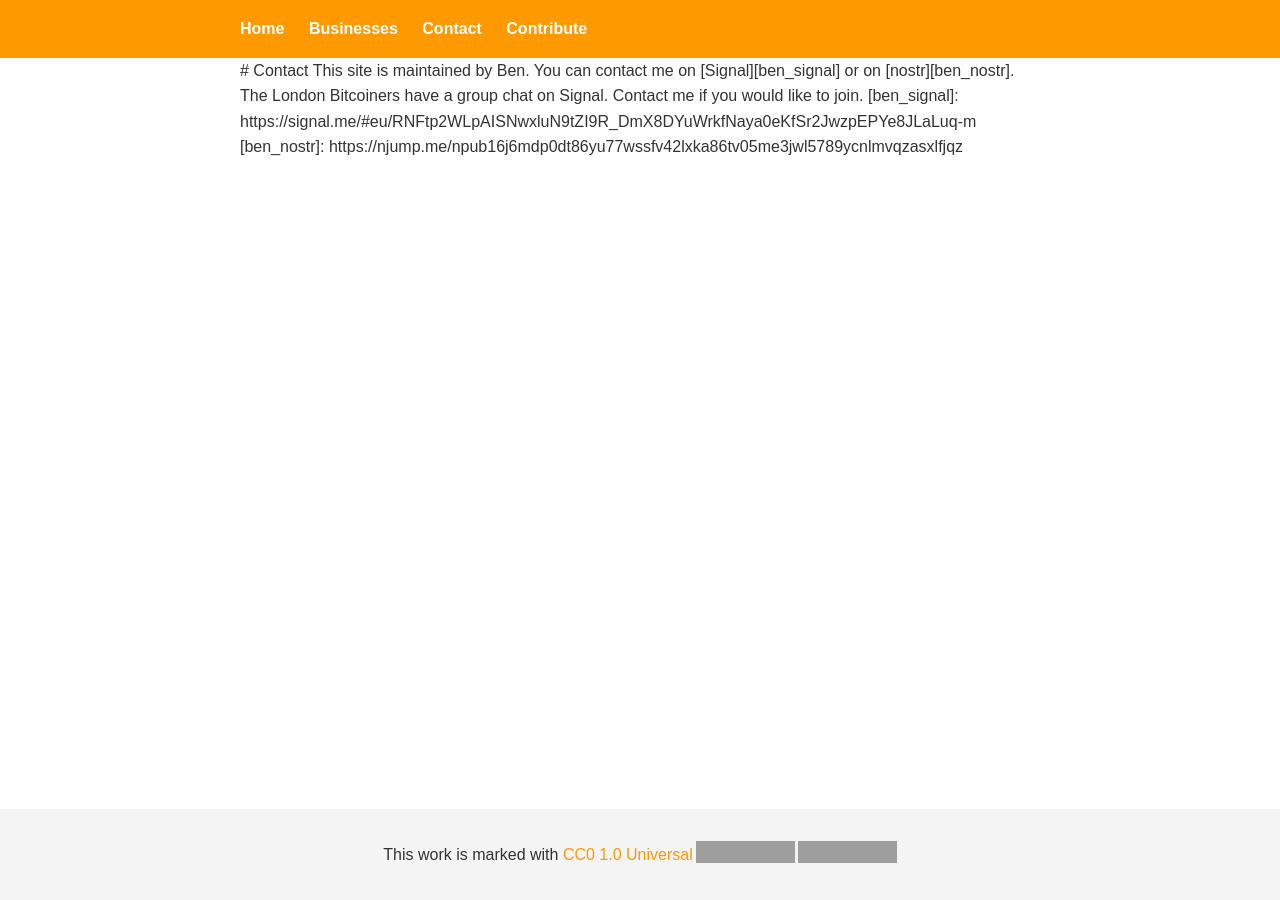
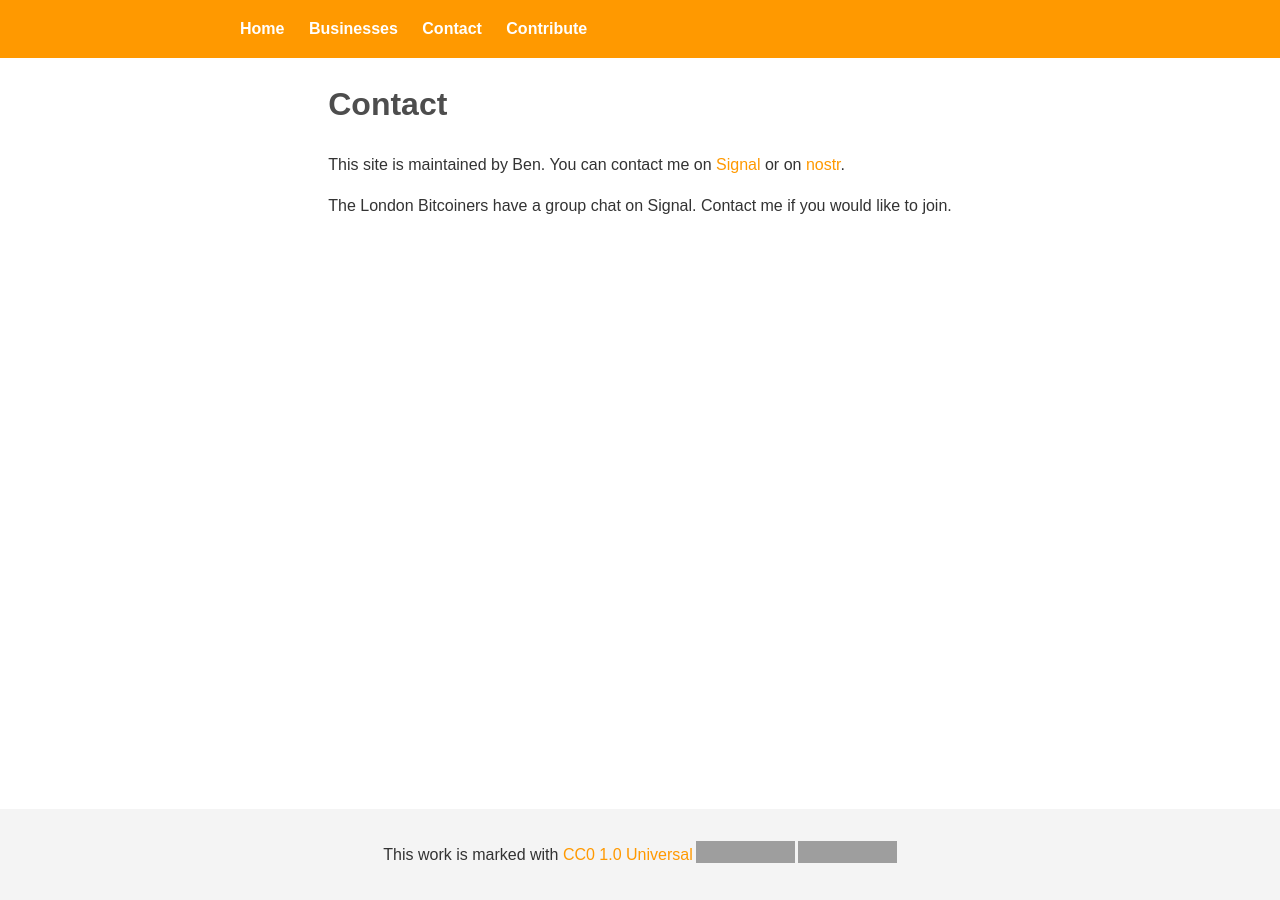
Before and after one commit to ldnbtc/ldnbtc.github.io, a Jekyll site: the page built from docs/contact.md, in a window 1280 px wide. Built offline with Jekyll 4.4.1, drawn with Linux system fonts in a browser that asks for light colours; grey boxes are pictures that could not be loaded.

Commit message:
fix padding

```diff
--- a/docs/assets/styles/styles.css
+++ b/docs/assets/styles/styles.css
@@ -3,6 +3,7 @@ body {
     line-height: 1.6;
     margin: 0;
     padding: 0;
+    padding-left: 0;
     color: #333;
     display: flex;
     flex-direction: column;
--- a/docs/contact.md
+++ b/docs/contact.md
@@ -3,8 +3,6 @@ layout: default
 title: Contact
 permalink: /contact/
 ---
-
-<body class="text-page">
 
 # Contact
 
@@ -14,5 +12,3 @@ The London Bitcoiners have a group chat on Signal. Contact me if you would like
 
 [ben_signal]: https://signal.me/#eu/RNFtp2WLpAISNwxluN9tZI9R_DmX8DYuWrkfNaya0eKfSr2JwzpEPYe8JLaLuq-m
 [ben_nostr]: https://njump.me/npub16j6mdp0dt86yu77wssfv42lxka86tv05me3jwl5789ycnlmvqzasxlfjqz
-
-</body>
```
